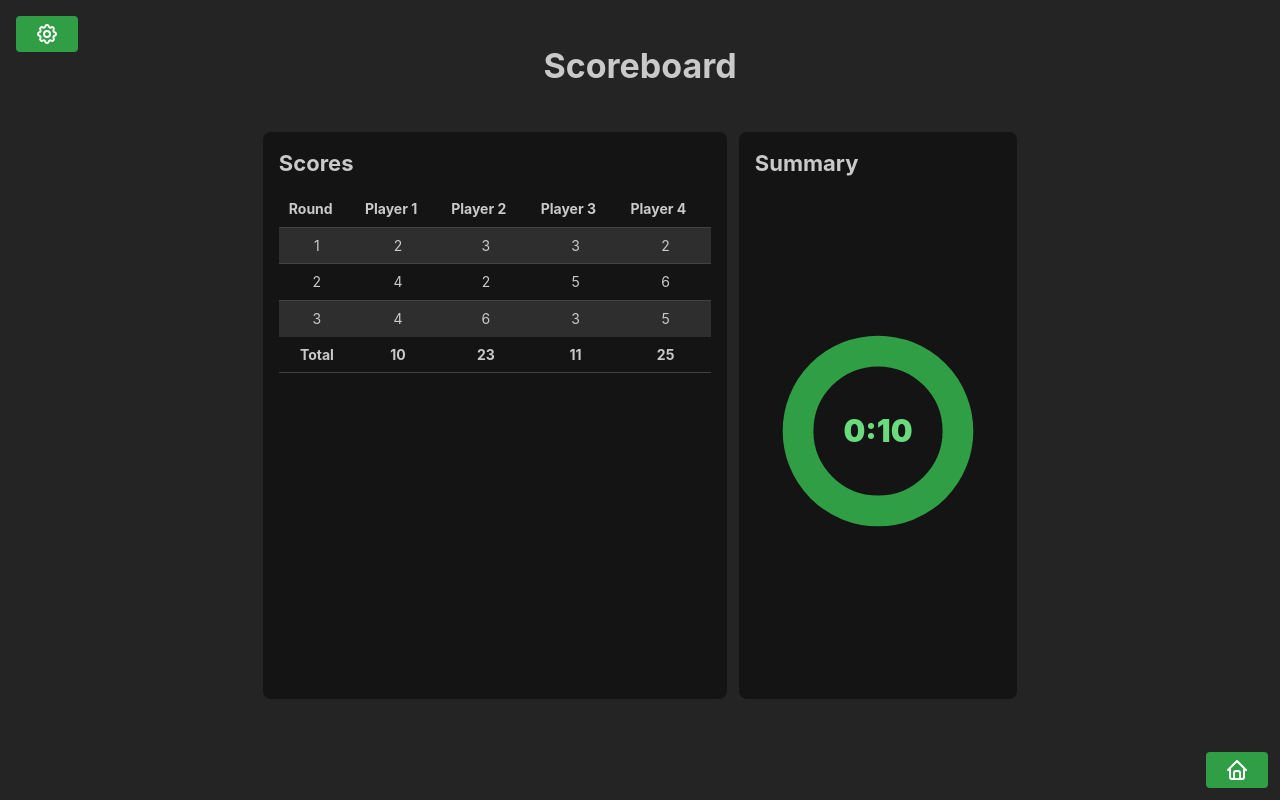
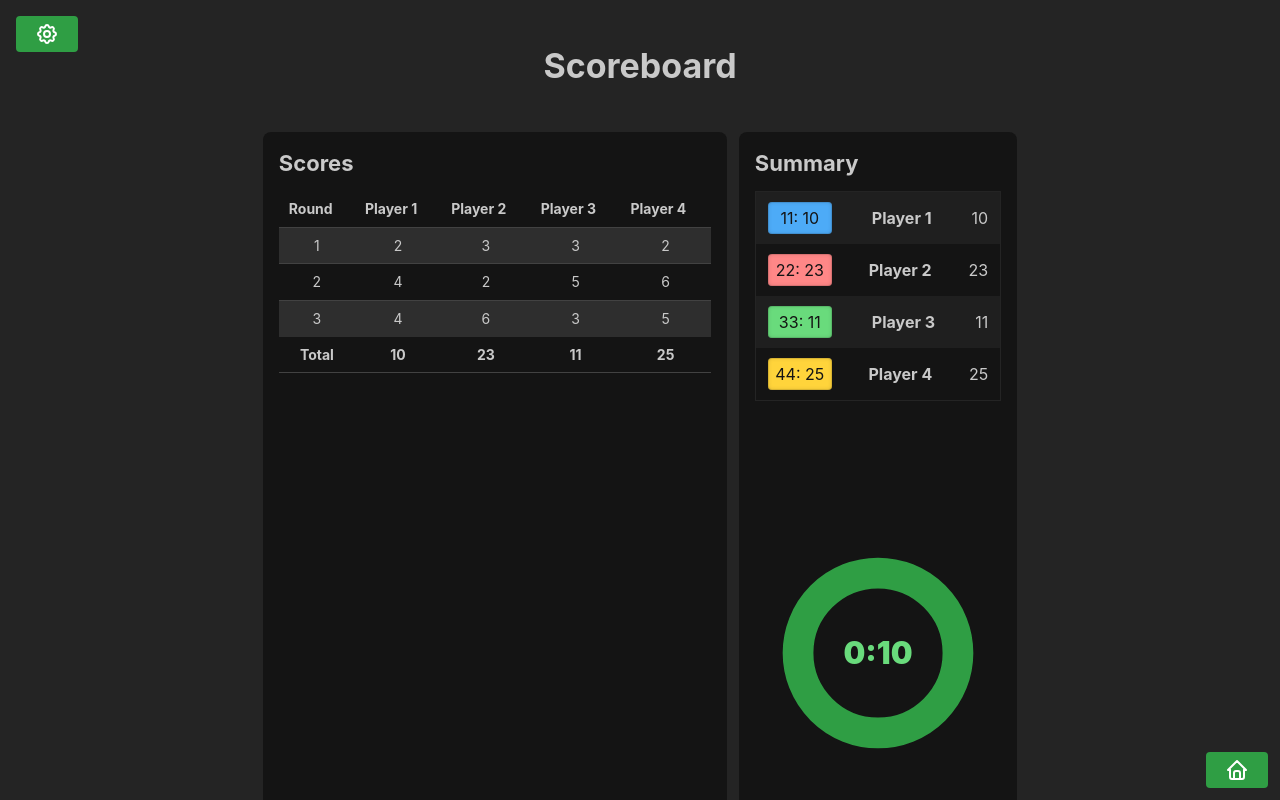
Before and after one commit to teamradhq/game-tools, a React (Vite) app: page /game-scoreboard in a window 1280 px wide. Shown: the top 800 px of the page. Built offline with nearby package versions, Linux system fonts and the light colour scheme; a small style sheet from the web is missing.

Commit message:
FEATURE: add player totals to scoreboard summary.

```diff
--- a/src/router/ScoreboardPage.tsx
+++ b/src/router/ScoreboardPage.tsx
@@ -1,9 +1,92 @@
 import React from 'react';
-import { Flex, Paper, Title } from '@mantine/core';
+import { ColorSwatch, Flex, Paper, Text, Title, useMantineTheme } from '@mantine/core';
 import { Layout } from '@src/Layout.tsx';
 import { HourGlass } from '@src/components/Timer/HourGlass.tsx';
 import { GameDrawer } from '@src/components/Scoreboard/GameDrawer.tsx';
 import { ScoreTable } from '@src/components/Scoreboard/ScoreTable.tsx';
+import { useAppSelector } from '@src/store/hooks.ts';
+import { Player } from '@src/utils';
+
+type PlayerTotalProps = {
+  player: Player;
+  score: number;
+  index: number;
+};
+
+type ScoreSwatchProps = {
+  color: string;
+  initials: string;
+  value: number;
+};
+
+function ScoreSwatch(props: Readonly<ScoreSwatchProps>): React.JSX.Element {
+  return (
+    <ColorSwatch
+      color={props.color}
+      radius="sm"
+      size={32}
+      style={{
+        width: '64px',
+      }}
+    >
+      <Text ta="center" m={0} c={'dark.9'}>
+        {props.initials[0]}
+        {props.initials[props.initials.indexOf(' ') + 1]}: {props.value}
+      </Text>
+    </ColorSwatch>
+  );
+}
+
+function PlayerTotal(props: Readonly<PlayerTotalProps>): React.JSX.Element {
+  const theme = useMantineTheme();
+  const { index, player, score } = props;
+
+  return (
+    <Flex key={index} justify="stretch" bg={`dark.${(index % 2) + 8} `} my={0} px="sm" py="xs">
+      <ScoreSwatch
+        color={theme.colors[player.color][4]}
+        initials={player.name[player.name.indexOf(' ') + 1]}
+        value={score}
+      />
+      <Text ta="center" fw={700} style={{ flex: '1 1 auto' }}>
+        {player.name}
+      </Text>
+      <Text ta="right" m={0}>
+        {score}
+      </Text>
+    </Flex>
+  );
+}
+
+function GameTotal(): React.JSX.Element {
+  const players = useAppSelector((state) => state.scoreboard.players);
+  const scores = useAppSelector((state) => state.scoreboard.scores);
+  const theme = useMantineTheme();
+
+  return (
+    <Flex
+      direction="column"
+      gap={0}
+      align="stretch"
+      style={{
+        border: `1px solid ${theme.colors.dark[7]}`,
+      }}
+    >
+      {players.map((player: Player, index: number) => (
+        <PlayerTotal key={player.id} player={player} index={index} score={scores[player.id]} />
+      ))}
+    </Flex>
+  );
+}
+
+function GameSummary(): React.JSX.Element {
+  return (
+    <>
+      <GameTotal />
+      <HourGlass />
+    </>
+  );
+}
 
 export function ScoreboardPage(): React.JSX.Element {
   return (
@@ -20,7 +103,7 @@ export function ScoreboardPage(): React.JSX.Element {
           <Title order={3} mb="sm">
             Summary
           </Title>
-          <HourGlass />
+          <GameSummary />
         </Paper>
       </Flex>
     </Layout>
```
